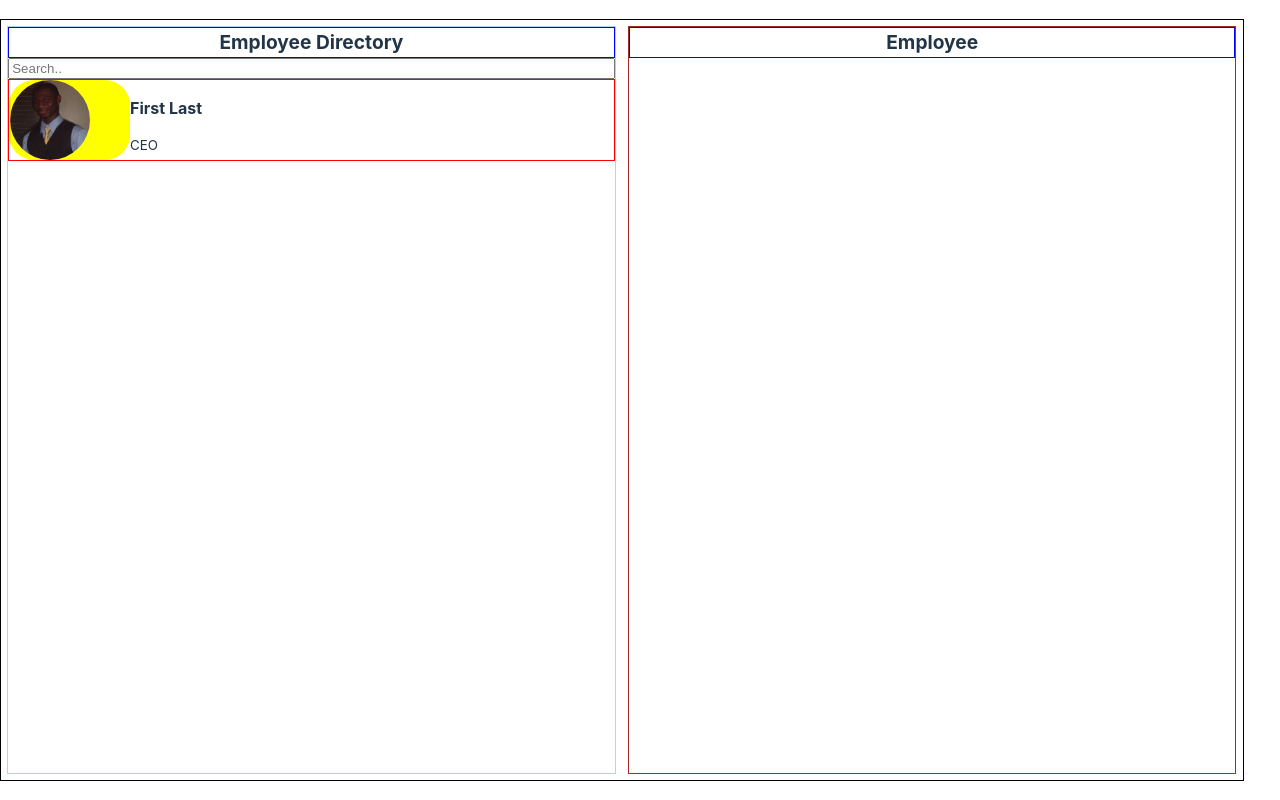
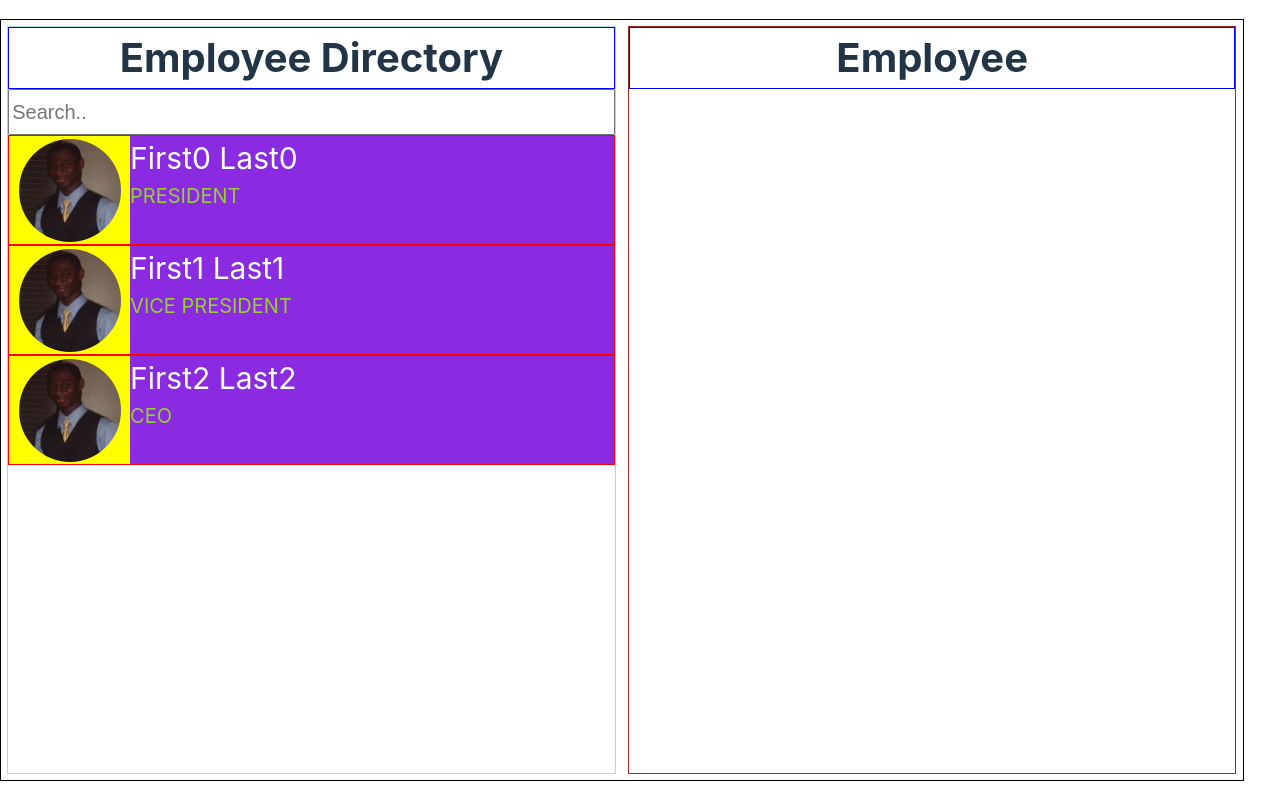
Before and after one commit to oachamfo/test, a React (Vite) app: page / in a window 1280 px wide. Built offline with nearby package versions, Linux system fonts and the light colour scheme.

Commit message:
Homepage comeplete.

```diff
--- a/src/App.css
+++ b/src/App.css
@@ -19,7 +19,7 @@
   text-align: center;
   font-weight: bold;
   font-stretch: wider;
-  font-size: larger;
+  font-size: 40px;
 }
 .SearchBarDiv {
   display: flex;
@@ -27,31 +27,47 @@
 }
 .SearchBar {
   width: 100%;
+  height: 40px;
+  font-size: 20px;
 }
 .EmployeeListItemDiv {
   display: flex;
   border: 1px solid red;
-  max-height: 80px;
+  height: 110px;
+  box-sizing: border-box;
 }
 .EmployeeListItemPicDiv {
+  display: flex;
   width: 20%;
-  border-radius: 25px;
   background-color: yellow;
+  justify-content: center;
+  align-content: center;
+  overflow: auto;
 }
 .EmployeeListItemPic {
-  max-height: 100%;
+  max-height: 95%;
+  max-width: 90%;
+  align-self: center;
   border-radius: 50%;
   margin-left: 0.5%;
 }
 .EmployeeListItemTextDiv {
+  display: flex;
+  flex-direction: column;
   width: 80%;
   text-align: left;
   box-sizing: border-box;
   margin-left: 0px;
+  background-color: blueviolet;
+  overflow: auto;
 }
 .EmployeeListItemTextDiv .Name {
-  font-weight: bold;
+  font-size: 30px;
+  color: white;
+  margin: 0px;
 }
 .EmployeeListItemTextDiv .Title {
-  font-size: smaller;
+  font-size: 20px;
+  color: yellowgreen;
+  margin: 0px;
 }
--- a/src/assets/components/EmployeeList.jsx
+++ b/src/assets/components/EmployeeList.jsx
@@ -3,7 +3,12 @@ import EmployeeListItem from "./EmployeeListItem";
 function EmployeeList() {
   return (
     <div className="EmployeeList">
-      <EmployeeListItem employeeName="First Last" employeeTitle="CEO" />
+      <EmployeeListItem employeeName="First0 Last0" employeeTitle="PRESIDENT" />
+      <EmployeeListItem
+        employeeName="First1 Last1"
+        employeeTitle="VICE PRESIDENT"
+      />
+      <EmployeeListItem employeeName="First2 Last2" employeeTitle="CEO" />
     </div>
   );
 }
```
